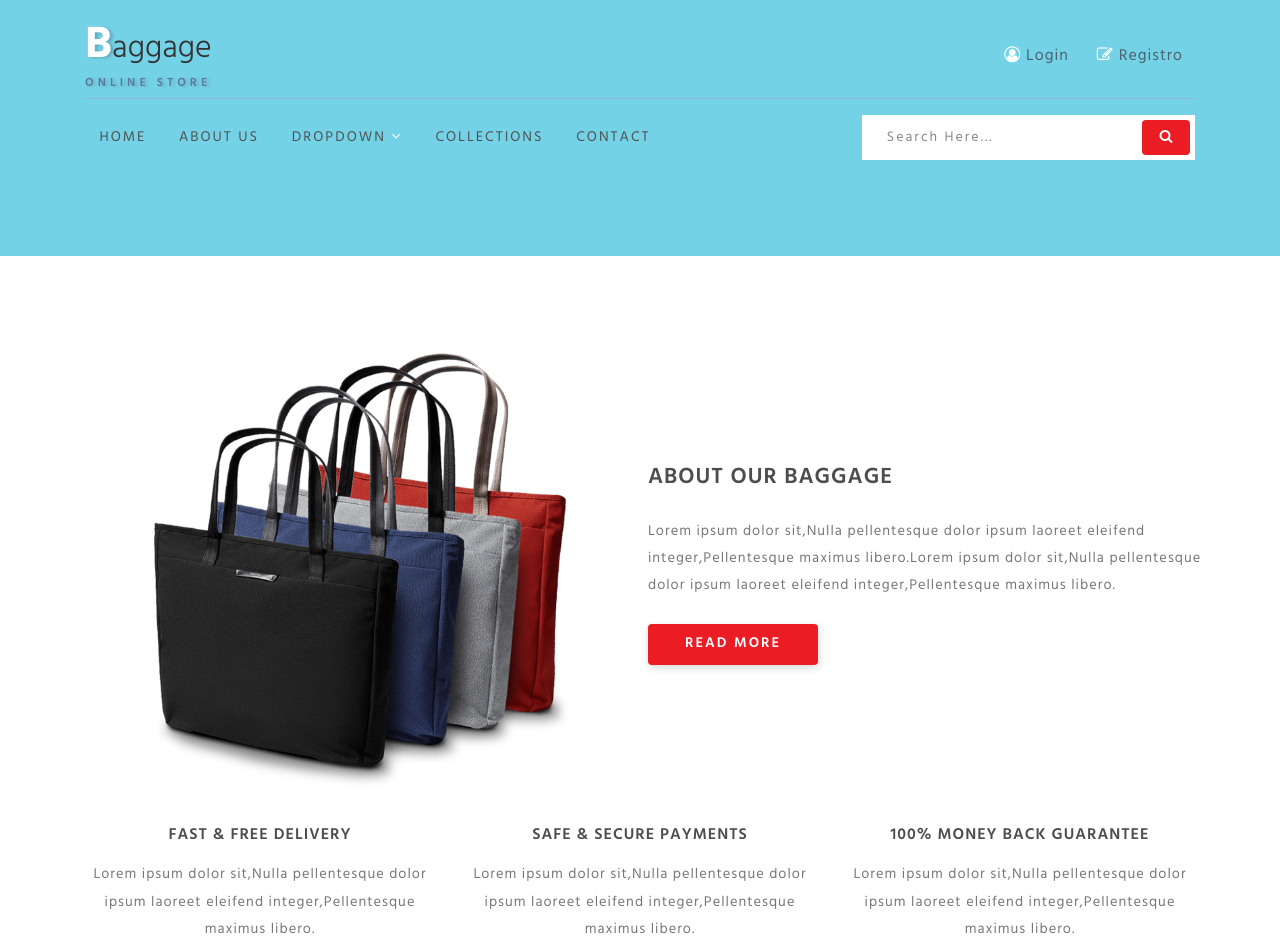
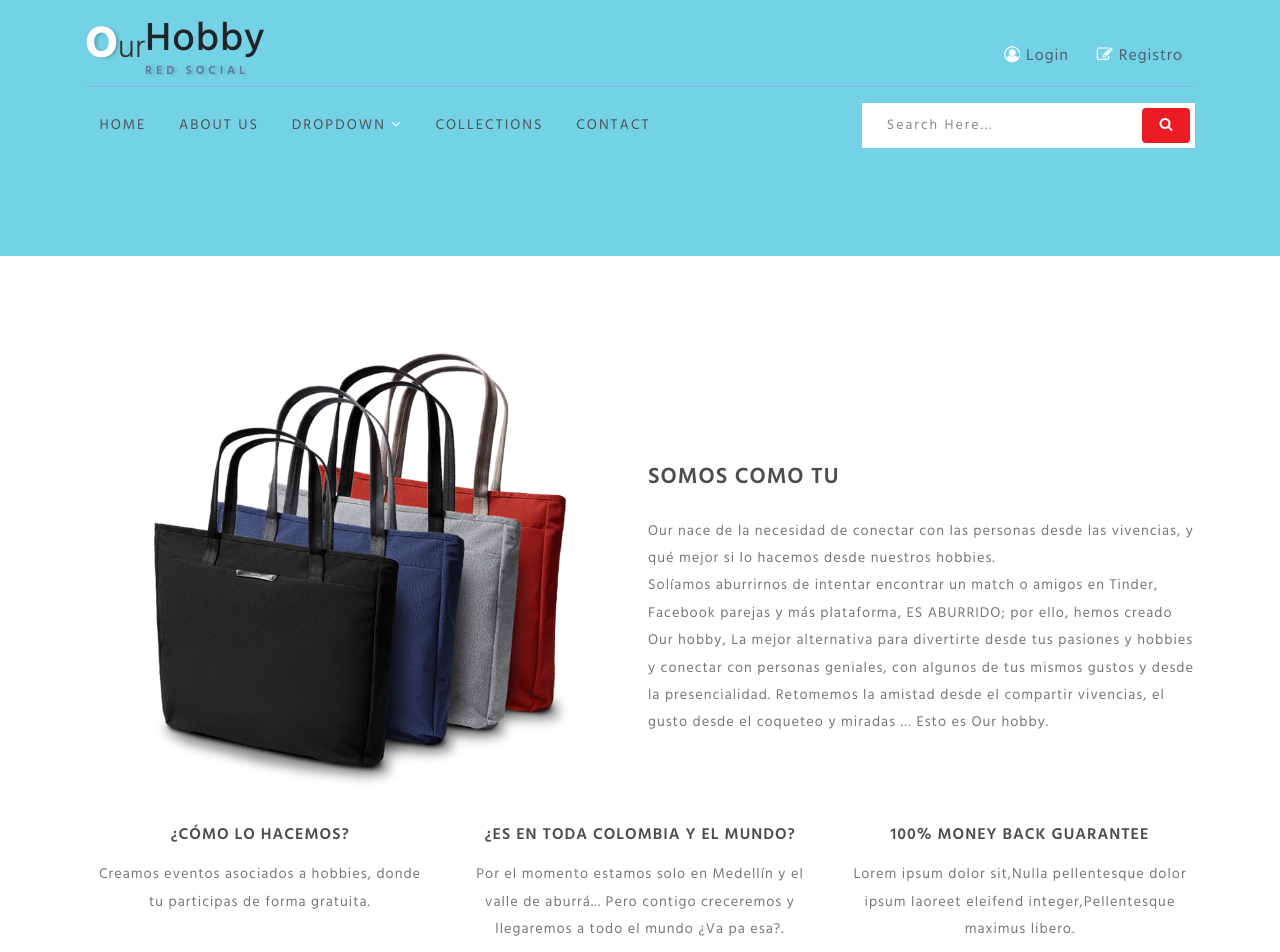
Before and after one commit to Elvispcol/Proyecto_Final_Landig_Our_Hobby, a plain HTML site: page Que buscamos.html in a window 1280 px wide. Shown: the top 952 px of the page. Drawn offline with Linux system fonts and the light colour scheme.

Commit message:
Se agrega como lo hacemos

```diff
--- a/about.html
+++ b/Que buscamos.html
@@ -9,8 +9,8 @@ License URL: http://creativecommons.org/licenses/by/3.0/
 <html lang="es">
 
 <head>
-    <title></title>
-    <link rel="icon" type="image/x-icon" href="images/favicon.ico">
+    <title>¿Qué buscamos?</title>
+    <link rel="shortcut icon" href="images\Logo_Hpareja.ico">
     <!-- Meta tag Keywords -->
     <meta name="viewport" content="width=device-width, initial-scale=1">
     <meta charset="UTF-8" />
@@ -39,7 +39,7 @@ License URL: http://creativecommons.org/licenses/by/3.0/
                 <!-- nav -->
                 <div class="top-w3pvt d-flex">
                     <div id="logo">
-                        <h1> <a href="index.html"><span class="log-w3pvt">B</span>aggage</a> <label class="sub-des">Online Store</label></h1>
+                        <h1> <a href="index.html"><span class="log-w3pvt">O</span>ur</a> <span class="log-w3pvt">H</span>obby</a> <label class="sub-des">Red Social</label></h1>
                     </div>
 
                     <div class="forms ml-auto">
@@ -80,22 +80,22 @@ License URL: http://creativecommons.org/licenses/by/3.0/
                     <img src="images/bag1.png" class="img-fluid" alt="" />
                 </div>
                 <div class="col-lg-6 ab-info-con ab-inf-page text-left">
-                    <h4>About Our Baggage</h4>
-                    <p>Lorem ipsum dolor sit,Nulla pellentesque dolor ipsum laoreet eleifend integer,Pellentesque maximus libero.Lorem ipsum dolor sit,Nulla pellentesque dolor ipsum laoreet eleifend integer,Pellentesque maximus libero.</p>
-                    <a href="single.html" class="btn shop mt-4">Read More</a>
+                    <h4>Somos como tu</h4>
+                    <p>Our nace de la necesidad de conectar con las personas desde las vivencias, y qué mejor si lo hacemos desde nuestros hobbies.</p>
+                    <p>Solíamos aburrirnos de intentar encontrar un match o amigos en Tinder, Facebook parejas y más plataforma, ES ABURRIDO; por ello, hemos creado Our hobby, La mejor alternativa para divertirte desde tus pasiones y hobbies y conectar con personas geniales, con algunos de tus mismos gustos y desde la presencialidad. Retomemos la amistad desde el compartir vivencias, el gusto desde el coqueteo y miradas … Esto es Our hobby.</p>
                 </div>
             </div>
             <div class="row grids-wthree-info text-center">
                 <div class="col-lg-4 ab-content">
                     <div class="ab-info-con">
-                        <h4>Fast & Free Delivery</h4>
-                        <p>Lorem ipsum dolor sit,Nulla pellentesque dolor ipsum laoreet eleifend integer,Pellentesque maximus libero.</p>
+                        <h4>¿Cómo lo hacemos?</h4>
+                        <p>Creamos eventos asociados a hobbies, donde tu participas de forma gratuita.</p>
                     </div>
                 </div>
                 <div class="col-lg-4 ab-content">
                     <div class="ab-info-con">
-                        <h4>Safe & Secure Payments</h4>
-                        <p>Lorem ipsum dolor sit,Nulla pellentesque dolor ipsum laoreet eleifend integer,Pellentesque maximus libero.</p>
+                        <h4>¿Es en toda Colombia y el mundo?</h4>
+                        <p>Por el momento estamos solo en Medellín y el valle de aburrá... Pero contigo creceremos y llegaremos a todo el mundo ¿Va pa esa?.</p>
                     </div>
                 </div>
                 <div class="col-lg-4 ab-content">
```
Also changed, not shown: index.html (+1 -1 lines).
